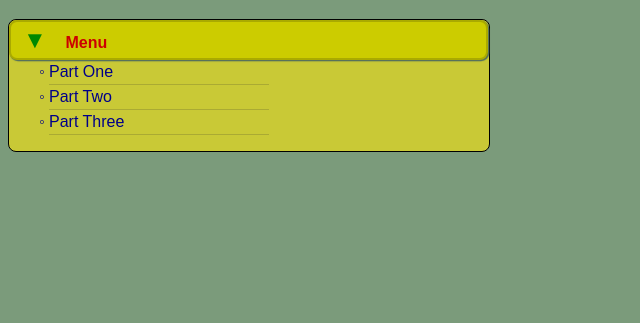
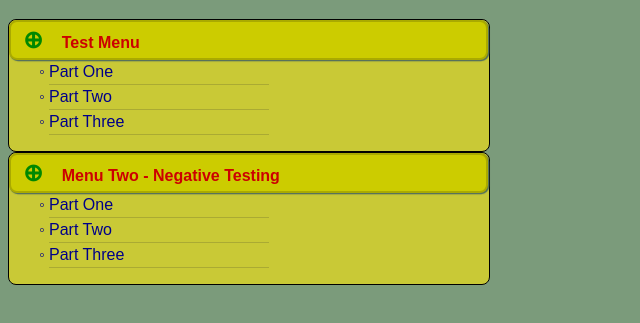
Before and after one commit to borkabrak/attachEvents.js, a plain HTML site: page index.html in a window 1280 px wide. Shown: the part 61-384 px from the top of the page, without its empty margins (0-640 px from the left). Drawn offline with Linux system fonts and the light colour scheme.

Commit message:
Demonstrate a bug with nested selectors.
At first glance, this *seems* to work, but negative testing indicates
that, when an event is attached to a selector within a selector, it is
applied within the context only of the most proximate selector, and not
the higher-level one.

```diff
--- a/index.html
+++ b/index.html
@@ -10,11 +10,37 @@
 
 <h1>Attach Events Demo</h1>
 
-<div class="menu">
+<!-- Menu One - test behavior -->
+<div class="menu" id="test">
 
     <div class="title" title="Collapse/Expand the menu">
-        <span class="status"> ▼ </span>
-        <span class="label">Menu</span>
+        <span class="status"> ⊕ </span>
+        <span class="label">Test Menu</span>
+    </div>
+
+    <ul>
+
+        <li>
+            Part One
+        </li>
+
+        <li>
+            Part Two
+        </li>
+
+        <li>
+            Part Three
+        </li>
+
+    </ul>
+</div>
+
+<!-- Menu Two - negative testing -->
+<div class="menu" id="negative-test">
+
+    <div class="title" title="Collapse/Expand the menu">
+        <span class="status"> ⊕ </span>
+        <span class="label">Menu Two - Negative Testing</span>
     </div>
 
     <ul>
@@ -48,13 +74,18 @@ window.qs = qs; window.qsa = qsa; window.to_a = to_a;
 
 attachEvents({
 
-    '.menu .title': {
-        'click': function() {
-            var hidden = ( qs(".menu ul").style.display === "none" );
-            qs(".menu ul").style.display = ( hidden ? "block" : "none" );
-            qs(".menu .status").innerHTML = ( hidden ? " ▼ " : " ▶ " );
+    // Clicking a menu title toggles its menu's visibility.
+    '.menu#test': {
+        '.title': {
+            'click': function() {
+                var [list, statusicon] = [qs(".menu ul"), qs(".menu .status")];
+                var hidden = ( list.style.display === "none" );
+                list.style.display = ( hidden ? "block" : "none" );
+                statusicon.innerHTML = ( hidden ? " ⊕ " : " ⊖ " );
+            }
         }
     }
+
 });
 
 </script>
```
Also changed, not shown: 1 other file.
